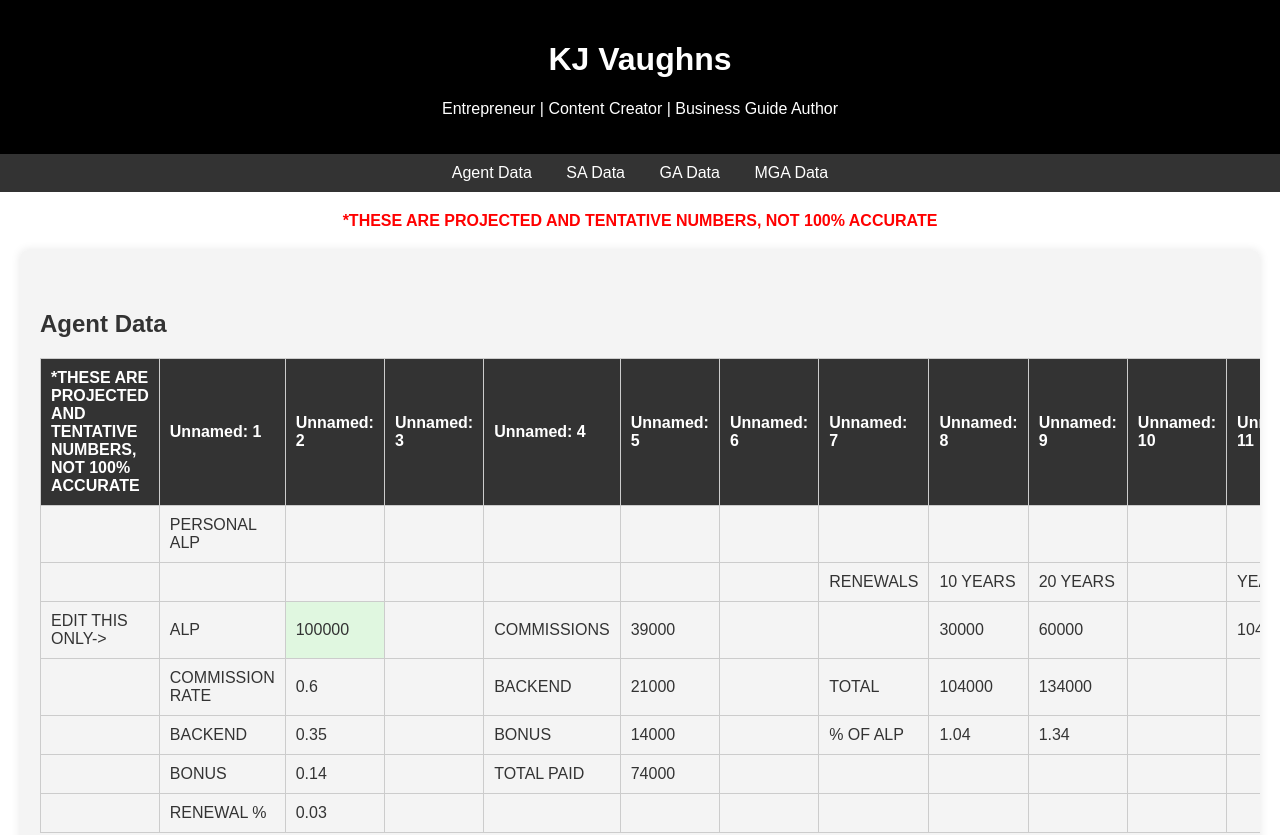
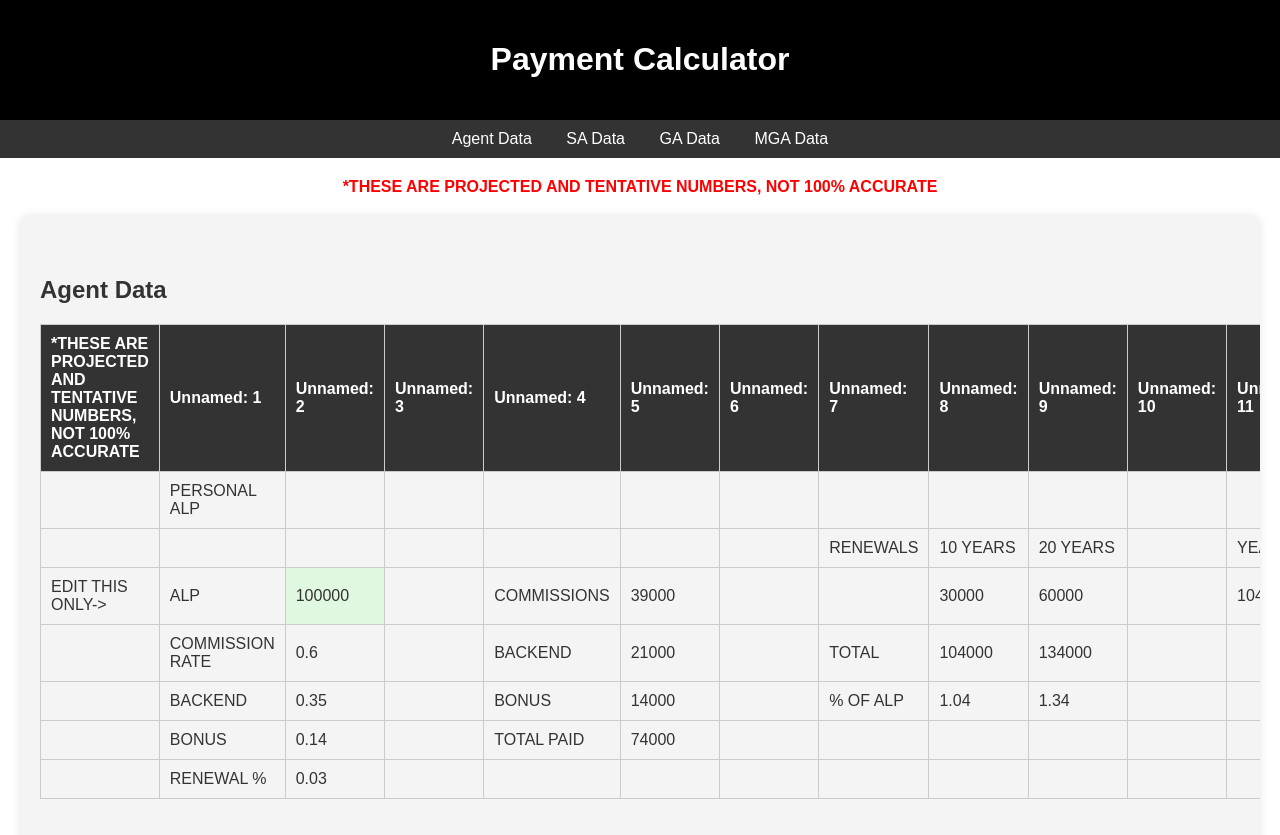
Before and after one commit to kjvaughns/paycalculator, a plain HTML site: page index.html in a window 1280 px wide. Shown: the top 835 px of the page. Drawn offline with Linux system fonts and the light colour scheme.

Commit message:
Update index.html

```diff
--- a/index.html
+++ b/index.html
@@ -3,7 +3,7 @@
 <head>
     <meta charset="UTF-8">
     <meta name="viewport" content="width=device-width, initial-scale=1.0">
-    <title>KJ Vaughns - Data-Driven Webpage</title>
+    <title>Payment Calculator - Data-Driven Webpage</title>
     <style>
         body {
             font-family: Arial, sans-serif;
@@ -72,8 +72,7 @@
 </head>
 <body>
     <header>
-        <h1>KJ Vaughns</h1>
-        <p>Entrepreneur | Content Creator | Business Guide Author</p>
+        <h1>Payment Calculator</h1>
     </header>
     <nav>
         <a href="#agent">Agent Data</a>
@@ -99,7 +98,7 @@
         <table id="mga-table"></table>
     </section>
     <footer>
-        <p>&copy; 2024 KJ Vaughns. All rights reserved.</p>
+        <p>&copy; 2024 On The Mark Financial. All rights reserved.</p>
     </footer>
     <script>
         // Fetch and display data for each table
```
